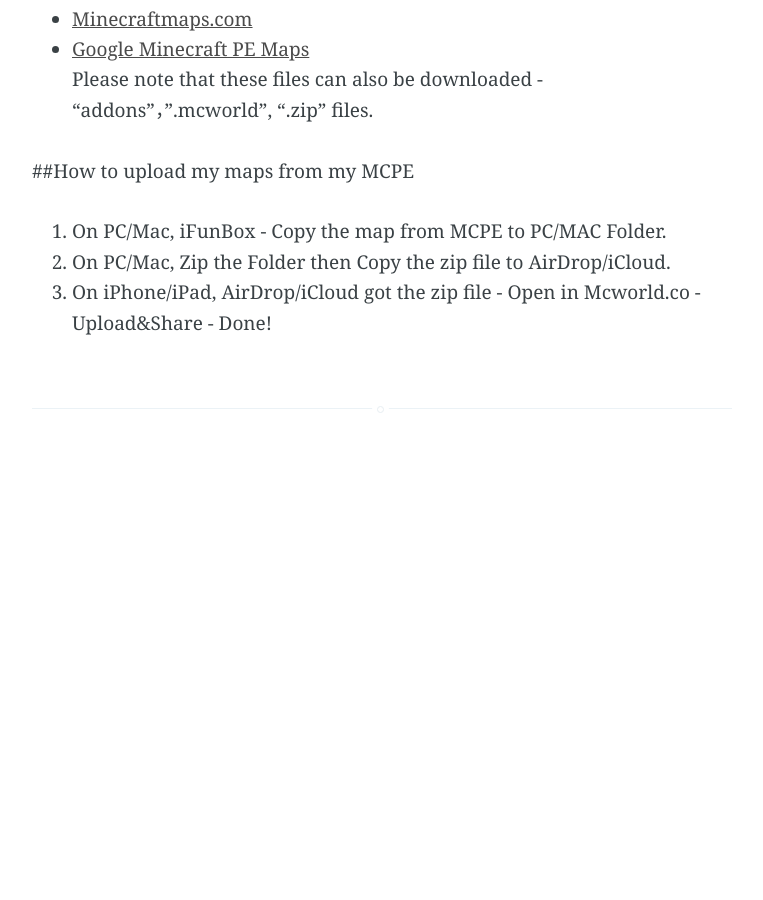
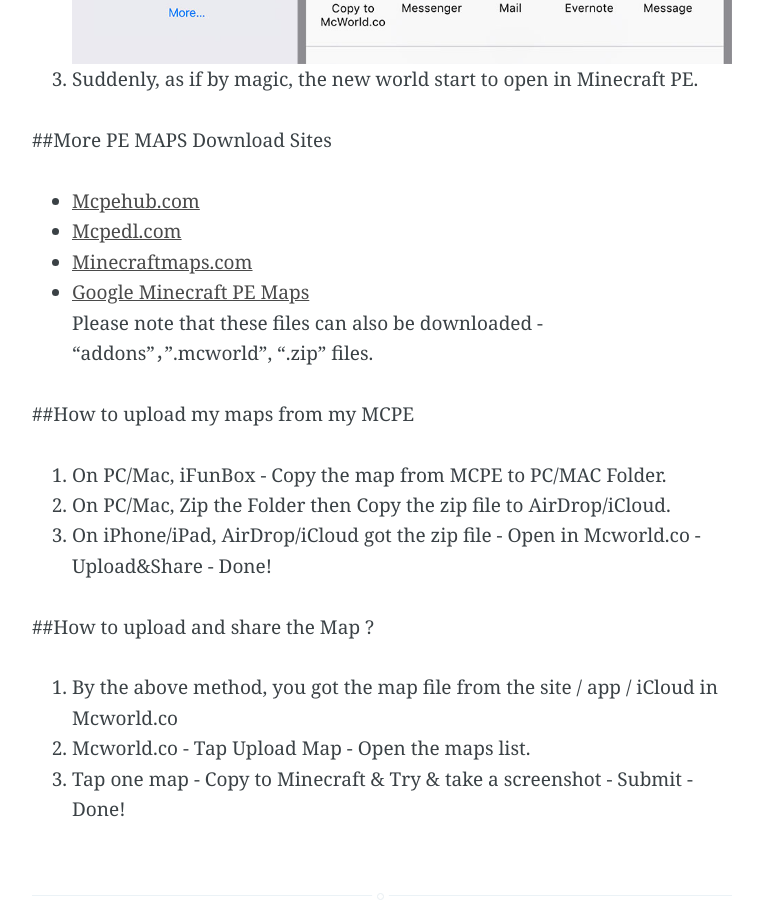
Before and after one commit to Minecraft-PE-Servers/Minecraft-PE-Servers.github.io, a Jekyll site: the page built from _posts/2016-12-14-download-and-install-minecraft-pe-maps-zip.md, in a window 1280 px wide and 900 px high, scrolled down 1307 px. Shown: the whole window, without its empty margins (258-1021 px from the left). Built offline with Jekyll 4.4.1, drawn with Linux system fonts in a browser that asks for light colours; before the commit the page ends 1720 px from its top, so only the background shows below that; some of the changed text lies outside the part shown.

Commit message:
提交发布

```diff
--- a/_posts/2016-12-14-download-and-install-minecraft-pe-maps-zip.md
+++ b/_posts/2016-12-14-download-and-install-minecraft-pe-maps-zip.md
@@ -6,6 +6,15 @@
 feedback: false
 question: true
 ---
+[**How to upload and share the Map ?**](#3)
+
+[**How to install ZIP maps from More sites ?**](#1)
+
+[**More PE MAPS Download Sites**](#2)
+
+[**How to upload my maps from my MCPE ?**](#3)
+
+<span id = "1"></span>
 ##How to install ZIP maps from More sites?
 1. Download the Zip archive from the PE MAPS sites or apps.
 [![screenshot](/assets/images/zip1.jpg)](http://mcpehub.com/maps?sort=downloads)
@@ -13,6 +22,7 @@
 ![screenshot](/assets/images/zip2.jpg)
 3. Suddenly, as if by magic, the new world start to open in Minecraft PE.
 
+<span id = "2"></span>
 ##More PE MAPS Download Sites
 - [<u>Mcpehub.com</u>](http://mcpehub.com/maps?sort=downloads)
 - [<u>Mcpedl.com</u>](http://mcpedl.com/tag/mcworld/)
@@ -20,7 +30,14 @@
 - [<u>Google Minecraft PE Maps</u>](https://www.google.com/webhp?ion=1&espv=2&ie=UTF-8#q=minecraft%20pe%20map)
 Please note that these files can also be downloaded - "addons"，".mcworld", ".zip" files.
 
+<span id = "3"></span>
 ##How to upload my maps from my MCPE
 1. On PC/Mac, iFunBox - Copy the map from MCPE to PC/MAC Folder.
 2. On PC/Mac, Zip the Folder then Copy the zip file to AirDrop/iCloud.
 3. On iPhone/iPad, AirDrop/iCloud got the zip file - Open in Mcworld.co - Upload&Share - Done!
+
+<span id = "0"></span>
+##How to upload and share the Map ?
+1. By the above method, you got the map file from the site / app / iCloud in Mcworld.co
+2. Mcworld.co - Tap Upload Map - Open the maps list.
+3. Tap one map - Copy to Minecraft & Try & take a screenshot - Submit - Done!
```
